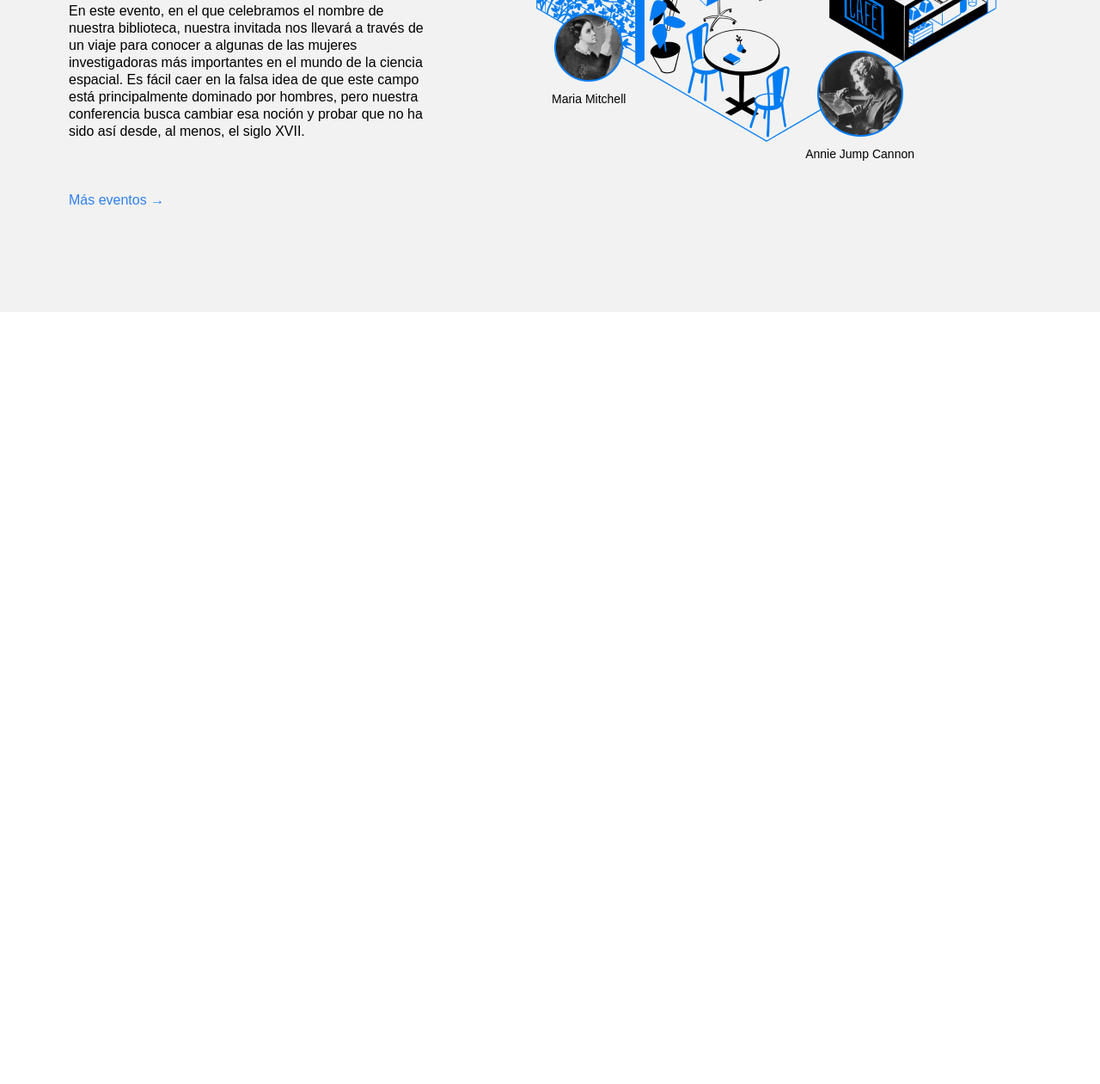
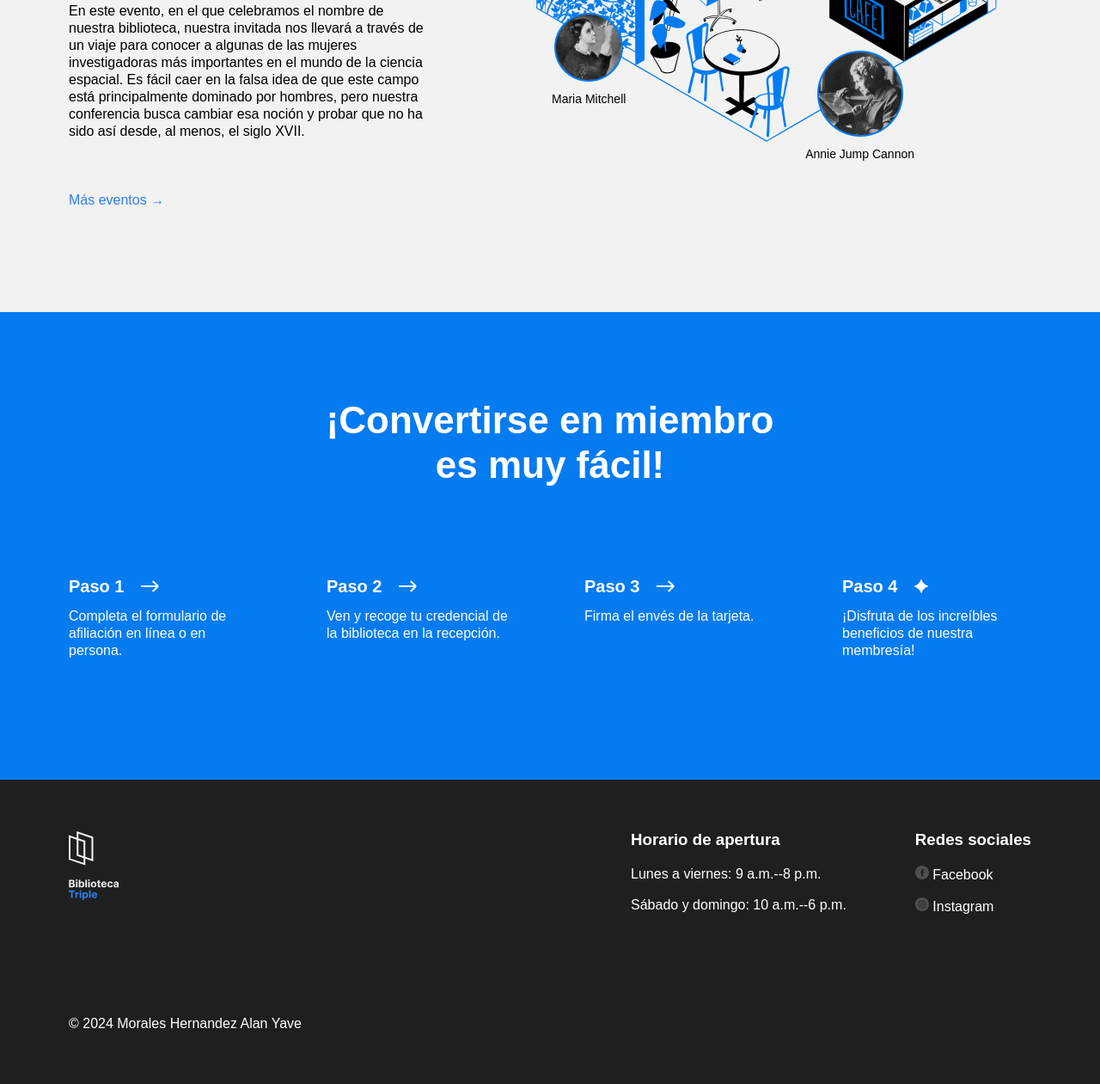
Before and after one commit to MORALESHERNANDEZALANYAVE/web_project_library, a plain HTML site: page index.html in a window 1280 px wide. Shown: the part 2575-3836 px from the top of the page at 86% size. Before the commit the page ends 2938 px from the top, so only its background shows below. Drawn offline with Linux system fonts and the light colour scheme.

Commit message:
Incorporacion de membership y footer

```diff
--- a/index.html
+++ b/index.html
@@ -206,6 +206,97 @@
           </div>
           <!-- Comienza a crear la composición aquí -->
         </section>
+
+        <section class="membership">
+          <h2 class="membership__title">¡Convertirse en miembro es muy fácil!</h2>
+          <ul class="membership__steps">
+            <li class="step">
+              <h3 class="step__title">
+                Paso 1
+                <img
+                  src="./images/icon_step_forward.svg"
+                  alt="icon forward"
+                  class="step__icon"
+                />
+              </h3>
+              <p class="step__description">
+                Completa el formulario de afiliación en línea o en persona.
+              </p>
+            </li>
+            <li class="step">
+              <h3 class="step__title">
+                Paso 2
+                <img
+                  src="./images/icon_step_forward.svg"
+                  alt="icon forward"
+                  class="step__icon"
+                />
+              </h3>
+              <p class="step__description">
+                Ven y recoge tu credencial de la biblioteca en la recepción.
+              </p>
+            </li>
+            <li class="step">
+              <h3 class="step__title">
+                Paso 3
+                <img
+                  src="./images/icon_step_forward.svg"
+                  alt="icon forward"
+                  class="step__icon"
+                />
+              </h3>
+              <p class="step__description">Firma el envés de la tarjeta.</p>
+            </li>
+            <li class="step">
+              <h3 class="step__title">
+                Paso 4
+                <img
+                  src="./images/icon_step_finish.svg"
+                  alt="icon finish"
+                  class="step__icon"
+                />
+              </h3>
+              <p class="step__description">
+                ¡Disfruta de los increíbles beneficios de nuestra membresía!
+              </p>
+            </li>
+          </ul>
+        </section>
+
+
+
+        <footer class="footer">
+          <div class="footer__columns">
+              <div class="footer__column">
+                  <img class="footer__logo" src="images/logo_white.svg" alt="Logotipo Tripleten color blanco">
+                  <div class="footer__column_content_hours">
+                      <h3 class="footer__column-heading">Horario de apertura</h3>
+                      <ul class="footer__list">
+                          <li class="footer__list-item">Lunes a viernes: 9 a.m.--8 p.m.</li>
+                          <li class="footer__list-item">Sábado y domingo: 10 a.m.--6 p.m.</li>
+                      </ul>
+                  </div>
+                  <div class="footer__column_content_social">
+                      <h3 class="footer__column-heading">Redes sociales</h3>
+                      <ul class="footer__list">
+
+                          <li class="footer__list-item">
+                            <img class="footer__social-icon" src="images/facebook_white.svg" alt="Icono de faceboock">
+                              <a class="footer__column-link footer__social-icon" href="#">Facebook</a>
+                          </li>
+                          <li class="footer__list-item">
+                            <img class="footer__social-icon" src="images/instagram_white.svg" alt="Icono de instagram">
+                              <a class="footer__column-link footer__social-icon" href="#">Instagram</a>
+                          </li>
+                      </ul>
+                  </div>
+              </div>
+
+              <div>
+                  <p class="footer__copyright">© 2024 Morales Hernandez Alan Yave</p>
+              </div>
+          </div>
+      </footer>
       </main>
     </div>
   </body>
--- a/styles/style.css
+++ b/styles/style.css
@@ -306,3 +306,121 @@
   font-size: 14px;
   margin: 0;
 }
+
+
+
+.membership {
+  padding: 100px 0 140px;
+  background-color: #057bf2;
+  color: #ffffff;
+}
+
+.membership__title {
+  max-width: 574px;
+  margin: 0 auto;
+  text-align: center;
+  font-size: 44px;
+  font-weight: 500;
+  line-height: 52px;
+  font-weight: bold;
+}
+
+.membership__steps {
+  list-style-type: none;
+  padding: 0;
+  margin: 100px 0 0;
+  display: flex;
+  justify-content: center;
+  /* Agrega estilos */
+}
+
+.step {
+  /* Agrega estilos */
+  flex-basis: 220px;
+  padding: 0 40px;
+
+
+}
+
+.step__title {
+  margin: 0;
+  font-size: 20px;
+  line-height: 30px;
+  font-weight: 700;
+  display: flex;
+  align-items: center;
+}
+
+.step__icon {
+  margin-left: 20px;
+}
+
+.step__description {
+  margin: 10px 0 0;
+}
+
+.footer {
+  box-sizing: border-box;
+  background-color: #1f1f1f;
+  padding: 60px 80px;
+  color: #ffffff;
+
+}
+
+.footer__columns {
+
+
+}
+
+.footer__column {
+  display: flex;
+  justify-content: space-between;
+
+}
+
+.footer__column_content_hours {
+  margin-right: 80px;
+}
+
+.footer__column_content_social {
+
+}
+
+.footer__logo {
+  height: 80px;
+  width: 58px;
+  margin-right: auto;
+}
+
+.footer__column-heading {
+  margin: 0;
+  padding-bottom: 20px;
+}
+
+.footer__list {
+  /* El siguiente código elimina los estilos predeterminados del navegador para las listas */
+  list-style-type: none;
+  padding: 0;
+  margin: 0;
+}
+
+.footer__list-item {
+  padding-bottom: 16px;
+  text-decoration: none;
+  color: #ffffff;
+}
+
+.footer__column-link{
+  text-decoration: none;
+  color: #ffffff;
+}
+
+.footer__social-icon{
+  height: 16px;
+  width: 16px;
+}
+
+.footer__copyright{
+  margin: 0;
+  padding-top: 100px;
+}
```
